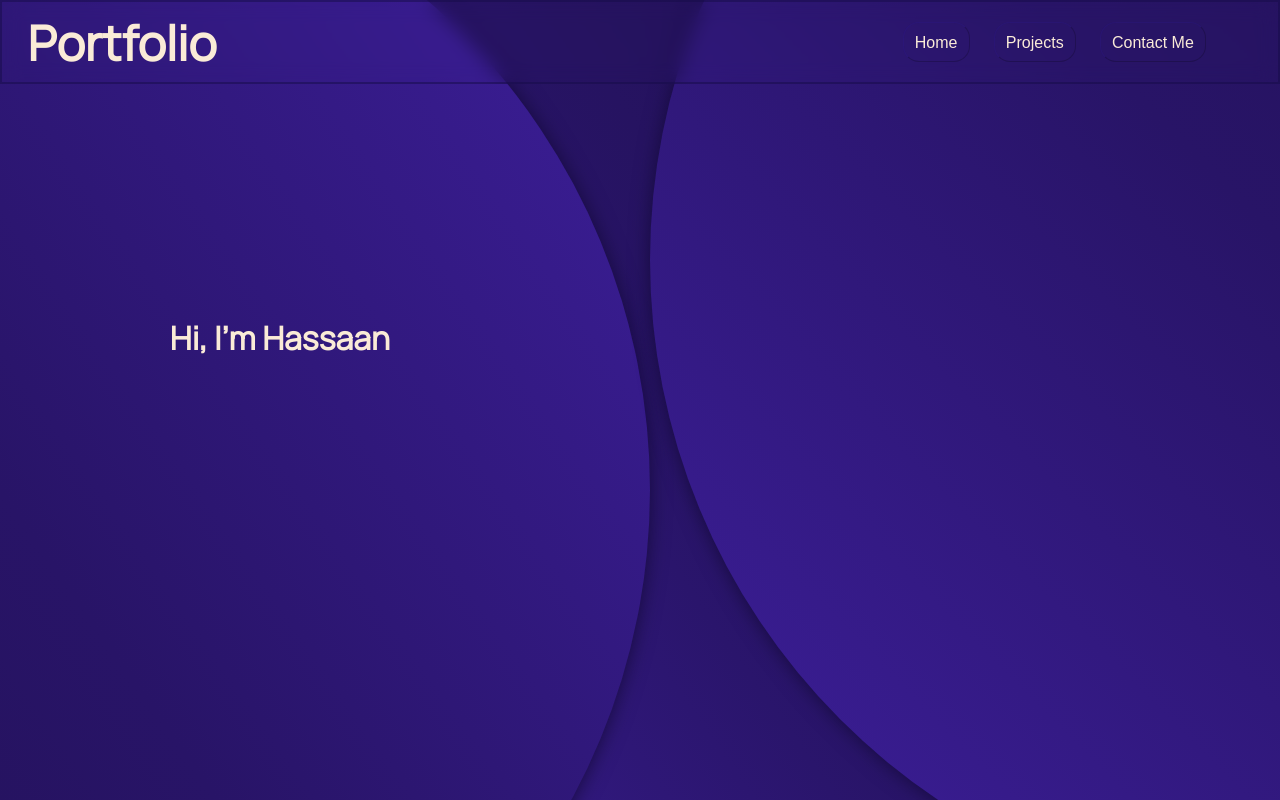
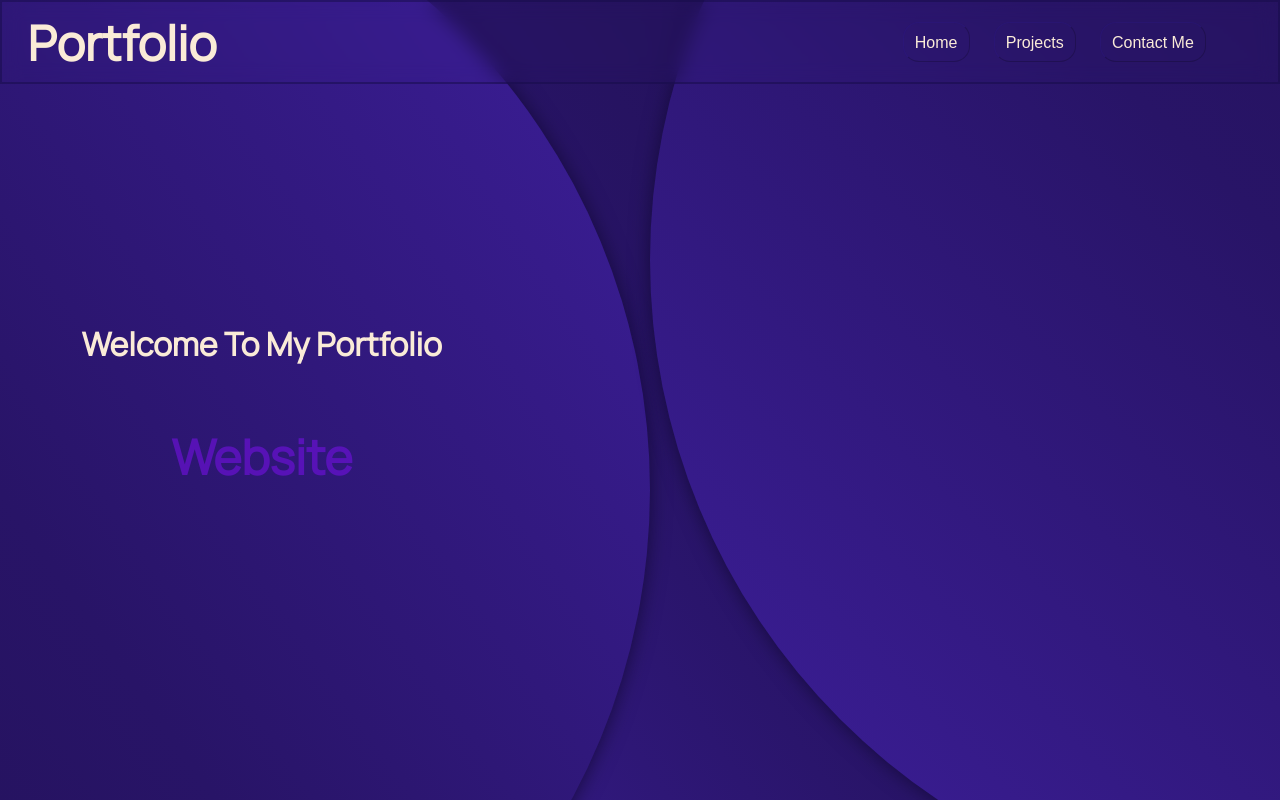
Before and after one commit to TimesPain/Portfolio, a React (Vite) app in the folder 2/: page / in a window 1280 px wide. Built offline with nearby package versions, Linux system fonts and the light colour scheme.

Commit message:
clean code

```diff
--- a/2/src/App.css
+++ b/2/src/App.css
@@ -163,25 +163,40 @@ header h2.active{
 .circle1 {
   background: linear-gradient(235deg, #3E1F9E, #281467, #1E0F4A);
   transform: translate(-100%, -20vh);
-  animation: slideIn1 2s cubic-bezier(.68,-0.55,.27,1.55) forwards;
-  transition: all 0.5s ease;
+  animation: slideIn1 2s cubic-bezier(0.165, 0.84, 0.44, 1) forwards;
+  transition: all 0.8s ease;
 }
 .circle1.active{
-  translate: -300px;
+  translate: -500px;
 }
-
-
-.circle1 h1{
+.circle2.active{
+  translate: 700px;
+}
+.circle1 div{
+  display: flex;
+  flex-direction: column;
+  align-items: center;
   position: absolute;
-  right: 20%;
+  right: 16%;
   top: 35%;
-  color: antiquewhite;
-    opacity: 0;
+      opacity: 0;
   transform: translateY(30px);
 
   /* Animation */
   animation: fadeInUpName 4s ease forwards;
 }
+
+.circle1 div h2{
+
+  font-size: 2rem;
+  color: antiquewhite;
+
+}
+.circle1 div h1{
+  font-size: 3rem;
+  color:rgba(112, 16, 222, 0.624);
+}
+
 @keyframes fadeInUpName {
   50%{
       opacity: 0;
@@ -196,21 +211,11 @@ header h2.active{
 .circle2 {
   background: linear-gradient(45deg, #3E1F9E, #281467, #1E0F4A);
   transform: translate(70%, -50%);
-  animation: slideIn2 2s cubic-bezier(.68,-0.55,.27,1.55) forwards;
+  animation: slideIn2 2s cubic-bezier(0.215, 0.610, 0.355, 1) forwards;
+  transition: all 1s ease;
 }
 
 @keyframes slideIn1 {
-  60% {
-    transform: translate(-50%, -20vh);
-  }
-
-  70% {
-    transform: translate(-47%, -20vh);
-  }
-
-  80% {
-    transform: translate(-52%, -20vh);
-  }
 
   to {
     transform: translate(-50%, -20vh);
@@ -218,17 +223,6 @@ header h2.active{
 }
 
 @keyframes slideIn2 {
-  60% {
-    transform: translate(50%, -30%);
-  }
-
-  70% {
-    transform: translate(47%, -27%);
-  }
-
-  80% {
-    transform: translate(52%, -32%);
-  }
 
   to {
     transform: translate(50%, -30%);
--- a/2/src/App.jsx
+++ b/2/src/App.jsx
@@ -1,67 +1,64 @@
-import { useRef } from 'react';
+import { useState, useRef } from 'react';
 
 import './App.css';
 
 export default function App() {
 
-  const HeaderElement = useRef(null);
-  const HeaderHeading = useRef(null);
-  const HeaderButton1 = useRef(null);
-  const HeaderButton2 = useRef(null);
-  const HeaderButton3 = useRef(null);
   const ContainerElement = useRef(null);
-  const Circle1 = useRef(null);
-  const Circle2 = useRef(null);
+  const [headingButtons, setHeadingButtons] = useState(false);
+  const [isHeaderrem,setIsHeaderrem] = useState(false);
+  const [isCircleIn,setIsCircleIn] = useState(true);
+
 
 
 
   return (
-    <div className="main-container" ref={ContainerElement} onScroll={()=>{
-      if(HeaderElement.current){
-        if(ContainerElement.current.scrollTop>20){
-          HeaderElement.current.classList.add('active');
-          Circle1.current.classList.add('active');
+    <div className="main-container" ref={ContainerElement} onScroll={() => {
+      if (ContainerElement.current) {
+        if (ContainerElement.current.scrollTop > window.innerHeight * 0.07) {
+          setIsHeaderrem(true);
+          setIsCircleIn(false);
+
         }
-        else{
-          HeaderElement.current.classList.remove('active');
-          Circle1.current.classList.remove('active');
+        else {
+          setIsHeaderrem(false);
+          setIsCircleIn(true);
 
         }
       }
+        if (ContainerElement.current.scrollTop > window.innerHeight * 0.9) {
 
-      if(HeaderHeading.current){
-        if(ContainerElement.current.scrollTop>window.innerHeight*0.9){
-          HeaderHeading.current.classList.add('active');
-          HeaderButton1.current.classList.add('active');
-          HeaderButton2.current.classList.add('active');
-          HeaderButton3.current.classList.add('active');
+          setHeadingButtons(true);
+
         }
-        else{
-          HeaderHeading.current.classList.remove('active');
-          HeaderButton1.current.classList.remove('active');
-          HeaderButton2.current.classList.remove('active');
-          HeaderButton3.current.classList.remove('active');
+        else {
+          setHeadingButtons(false);
+
         }
-      }
+
 
     }}>
-      <header ref={HeaderElement}>
-        <h2 ref={HeaderHeading}>Portfolio</h2>
+      <header className={isHeaderrem ? 'active' : ''}>
+        <h2 className={headingButtons ? 'active' : ''}>Portfolio</h2>
         <div className="right-side">
-          <button ref={HeaderButton1}>Home</button>
-          <button ref={HeaderButton2}>Projects</button>
-          <button ref={HeaderButton3}>Contact Me</button>
+          <button className={headingButtons ? 'active' : ''}>Home</button>
+          <button className={headingButtons ? 'active' : ''}>Projects</button>
+          <button className={headingButtons ? 'active' : ''}>Contact Me</button>
         </div>
       </header>
 
 
       <div className="home">
 
-        <div ref={Circle1} className="circle1">
-          <h1>Hi, I'm Hassaan</h1>
+        <div className={ isCircleIn ? "circle1" : "circle1 active"}>
+          <div>
+            <h2>Welcome To My Portfolio</h2>
+            <h1>Website</h1>
+
+          </div>
         </div>
 
-        <div ref={Circle2} className="circle2"></div>
+        <div className={ isCircleIn ? "circle2" : "circle2 active"}></div>
       </div>
       <div className="projects">
         <div className="project"></div>
```
Also changed, not shown: 1 other file (tests, documents, lock files or other folders).
